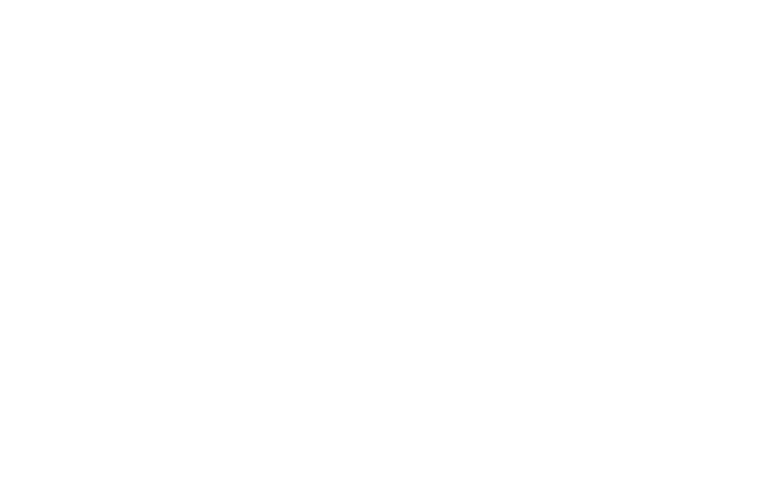
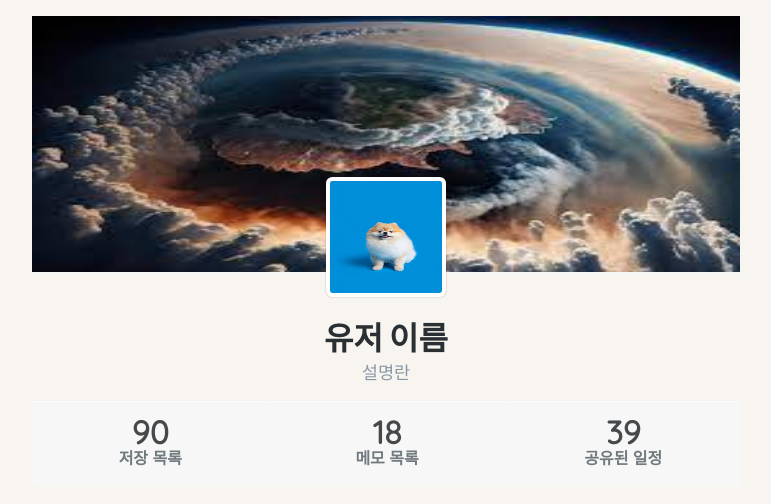
Before and after one commit to 10-Sion/ToyProject, a plain HTML site: page 냠냠/src/main/webapp/myPage.html in a window 1280 px wide. Shown: the whole page, without its empty margins (254-1025 px from the left). Drawn offline with nearby package versions, Linux system fonts and the light colour scheme; a web font is replaced by a local one.

Commit message:
코드 업데이트

```diff
--- /dev/null
+++ b/냠냠/src/main/webapp/assets/css/myPageStyle.css
@@ -0,0 +1,107 @@
+@import url(https://fonts.googleapis.com/css?family=Quicksand:300,400|Lato:400,300|Coda|Open+Sans);
+
+body {
+  background: #f8f5f0;
+  font-family: "Open sans", sans-serif;
+}
+
+.content {
+  margin: 1em auto;
+  width: 44.23em;
+}
+
+.user-page .user-img {
+	margin: 0 auto;
+  text-align: center;
+}
+.user-page .user-img .profile-bgHome {
+	border-bottom: .2em solid #f5f5f5;
+  width: 44.23em;
+  height: 16em;
+  }
+.user-page .user-img .avatar {
+	margin: 0 auto;
+  background: #fff;
+  width: 7em;
+  height: 7em;
+  padding: 0.25em;
+  border-radius: .4em;
+  margin-top: -10em;
+  box-shadow: 0 0 .1em rgba(0, 0, 0, 0.35);
+}
+.user-page .user-data, .user-page .description-profile {
+  text-align: center;
+  padding: 0 1.5em;
+}
+.user-page .user-data h1 {
+  font-family: "Lato", sans-serif;
+  margin-top: 0.35em;
+  color: #292f33;
+  margin-bottom: 0;
+}
+.user-page .user-data p {
+	font-family: "Lato", sans-serif;
+  color: #8899a6;
+  font-size: 1.1em;
+  margin-top: 0;
+  margin-bottom: 0.5em;
+}
+.user-page .description-profile {
+  color: #75787b;
+  font-size: 0.98em;
+}
+.user-page .data-user {
+	font-family: "Quicksand", sans-serif;
+  margin-bottom: 0;
+  cursor: pointer;
+  padding: 0;
+  list-style: none;
+  display: table;
+  width: 100.15%;
+}
+.user-page .data-user li {
+  margin: 0;
+  padding: 0;
+  width: 33.33334%;
+  display: table-cell;
+  text-align: center;
+  border-left: 0.1em solid transparent;
+}
+.user-page .data-user li:first-child {
+  border-left: 0;
+}
+.user-page .data-user li:first-child a {
+  border-bottom-left-radius: 0.3rem;
+  }
+.user-page .data-user li:last-child a {
+  border-bottom-right-radius: 0.3rem;
+}
+.user-page .data-user li a, .user-page .data-user li strong {
+  display: block;
+}
+.user-page .data-user li a {
+  background-color: #f7f7f7;
+  border-top: 1px solid rgba(242,242,242,0.5);
+  border-bottom: .2em solid #f7f7f7;
+  box-shadow: inset 0 1px 0 rgba(255,255,255,0.4),0 1px 1px rgba(255,255,255,0.4);
+  padding: .93em 0;
+  color: #46494c;
+}
+.user-page .data-user li a strong, .user-page .data-user li a span {
+  font-weight: 600;
+  line-height: 1;
+}
+.user-page .data-user li a strong {
+  font-size: 2em;
+}
+.user-page .data-user li a span {
+  color: #717a7e;
+}
+.user-page .data-user li a:hover {
+  background: rgba(0, 0, 0, 0.05);
+  border-bottom: .2em solid #f69d66;
+  color: #f69d66;
+}
+.user-page .data-user li a:hover span {
+  color: #f69d66;
+}
--- a/냠냠/src/main/webapp/myPage.html
+++ b/냠냠/src/main/webapp/myPage.html
@@ -3,9 +3,32 @@
 <head>
   <meta charset="UTF-8">
   <meta name="viewport" content="width=device-width, initial-scale=1.0">
+  <link rel="stylesheet" href="assets/css/myPageStyle.css">
+
   <title>Document</title>
 </head>
 <body>
+  <div class="content">
+    <div class="user-page">
+      <div class="user-img">
+        <img class="profile-bgHome" src="assets/imgs/background.jpg" />
+        <img class="avatar" src="assets/imgs/profile.jpg" alt="profile"/>
+            </div>
+          <div class="user-data">
+            <h1>유저 이름</h1>
+            <p>설명란</p>
+          </div>
 
+        <ul class="data-user">
+        <li><a><strong>90</strong><span>저장 목록</span></a></li>
+        <li><a><strong>18</strong><span>메모 목록</span></a></li>
+        <li><a><strong>39</strong><span>공유된 일정</span></a></li>
+        </ul>
+      </div>
+    </div>
+
+<footer>
+
+</footer>
 </body>
 </html>
```
Also changed, not shown: 냠냠/src/main/webapp/main.html (+4 -4 lines), 냠냠/src/main/webapp/assets/imgs/background.jpg (added), 냠냠/src/main/webapp/assets/imgs/profile.jpg (added), 6 other files.
